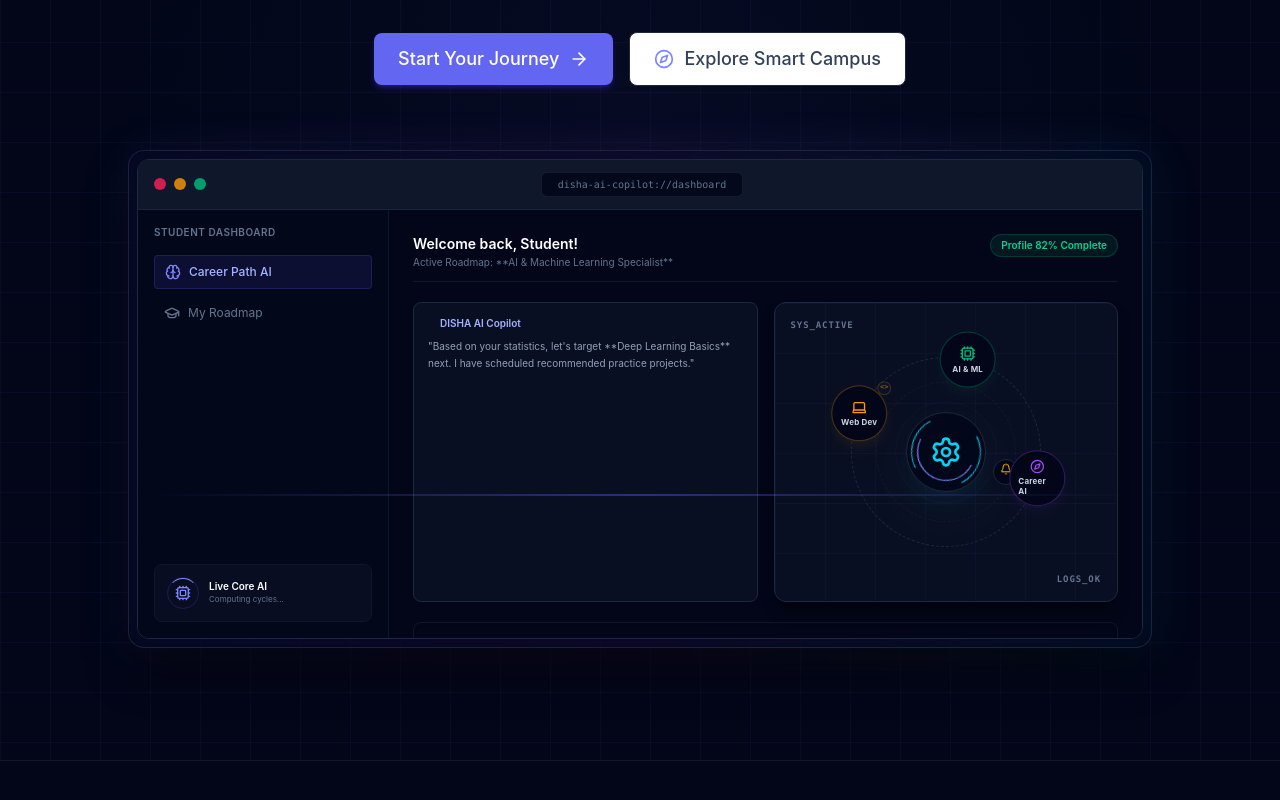
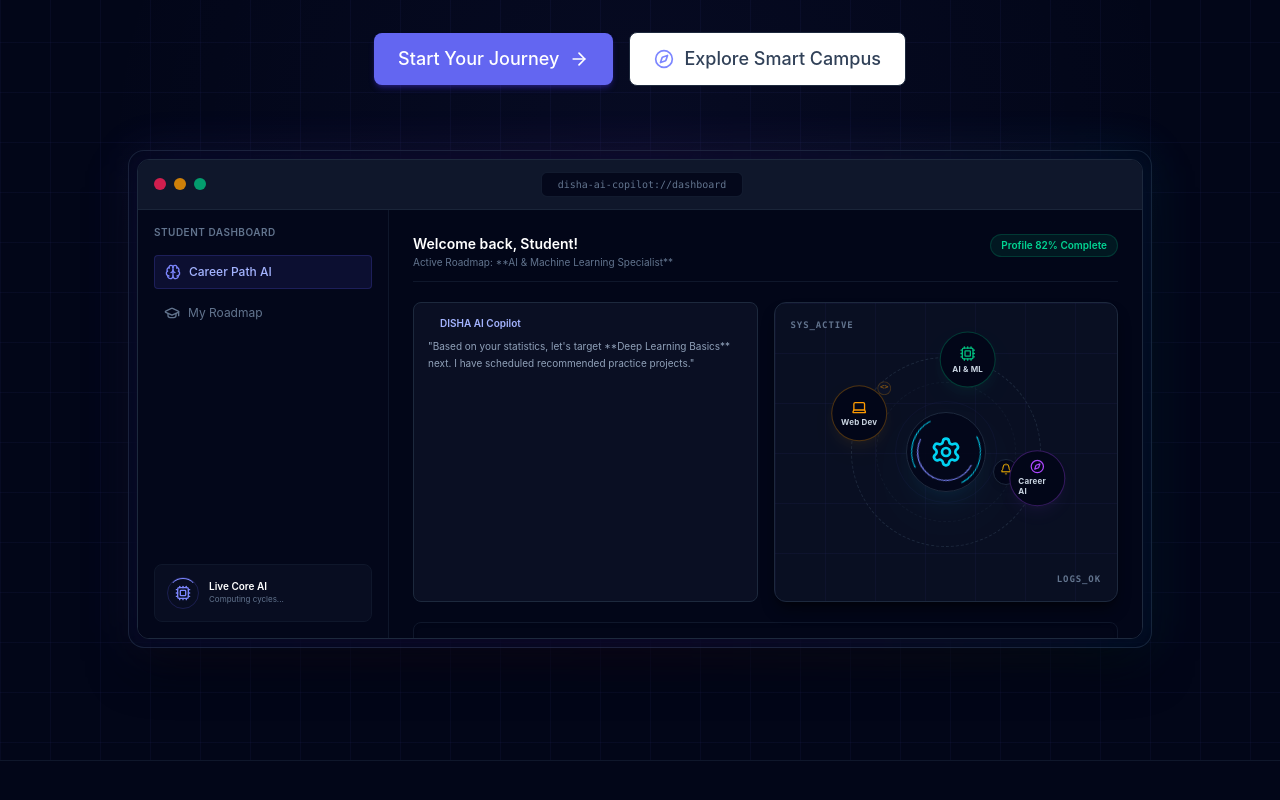
Before and after one commit to Tejas-India-Hackathon-2026/Team-Exo-hunter, a React (Vite) app: page / in a window 1280 px wide. Shown: the part 458-1258 px from the top of the page. Built offline with nearby package versions, Linux system fonts and the light colour scheme.

Commit message:
refactor: remove laser scanline and disable mockup scroll

```diff
--- a/src/sections/Hero.tsx
+++ b/src/sections/Hero.tsx
@@ -153,9 +153,6 @@ export const Hero: React.FC<HeroProps> = ({ onStudentsClick, onCollegesClick })
 
           <div className="relative rounded-xl border border-slate-800 bg-slate-950 overflow-hidden shadow-inner flex flex-col aspect-video md:h-[480px] w-full text-left">
 
-            {/* 🔴 Scanline laser sweep line */}
-            <div className="absolute left-0 right-0 h-[1.5px] bg-gradient-to-r from-transparent via-indigo-500/40 to-transparent pointer-events-none z-20 scan-laser" />
-
             {/* Window chrome bar */}
             <div className="bg-slate-900 border-b border-slate-800/80 px-4 py-3 flex items-center justify-between z-10">
               <div className="flex items-center gap-2">
@@ -201,7 +198,7 @@ export const Hero: React.FC<HeroProps> = ({ onStudentsClick, onCollegesClick })
               </div>
 
               {/* Main Content Area */}
-              <div className="col-span-12 md:col-span-9 p-4 md:p-6 flex flex-col justify-between overflow-y-auto">
+              <div className="col-span-12 md:col-span-9 p-4 md:p-6 flex flex-col justify-between overflow-hidden">
                 <div className="space-y-5">
                   {/* Dashboard Header */}
                   <div className="flex justify-between items-start border-b border-slate-900 pb-3">
```
